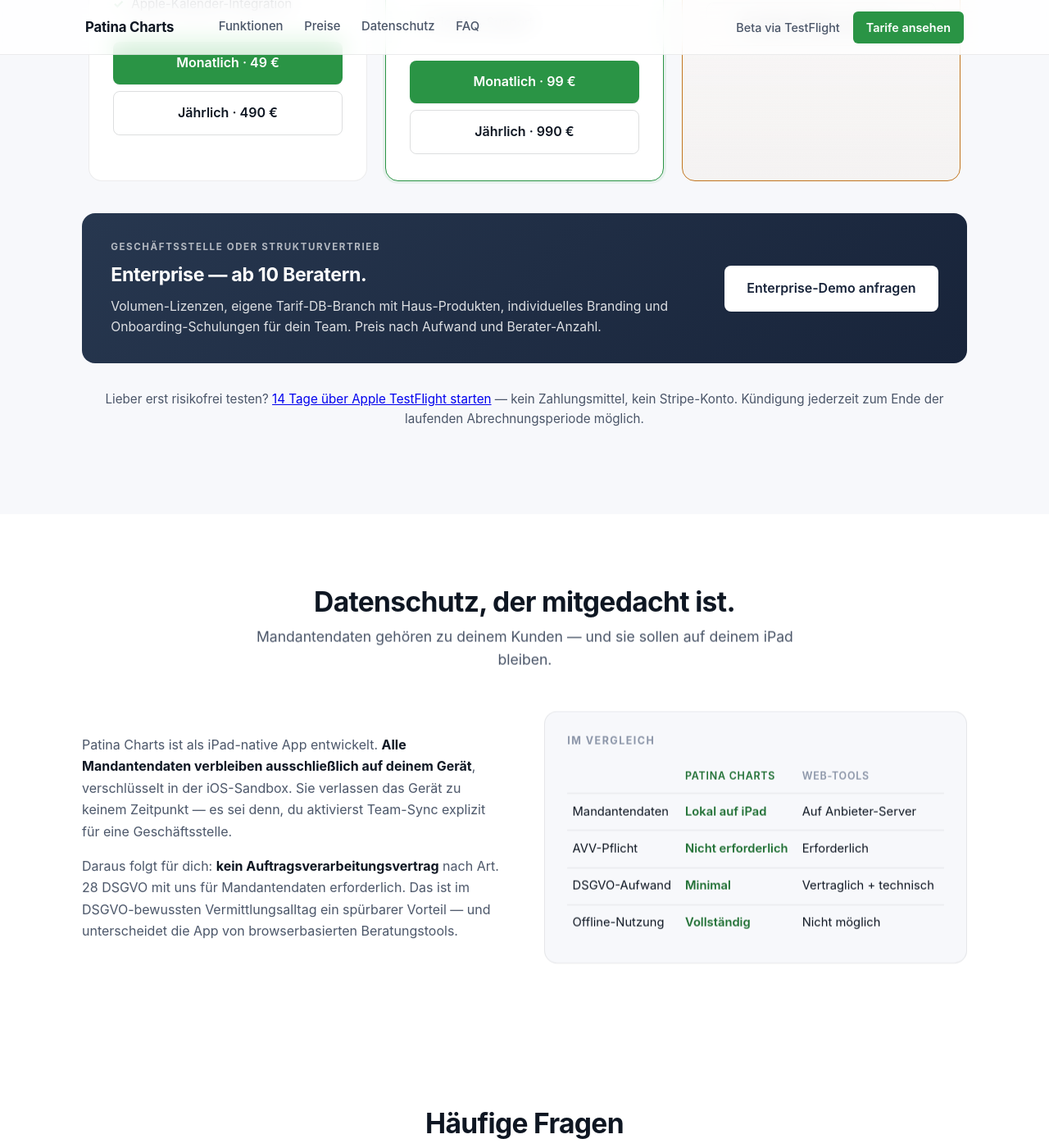
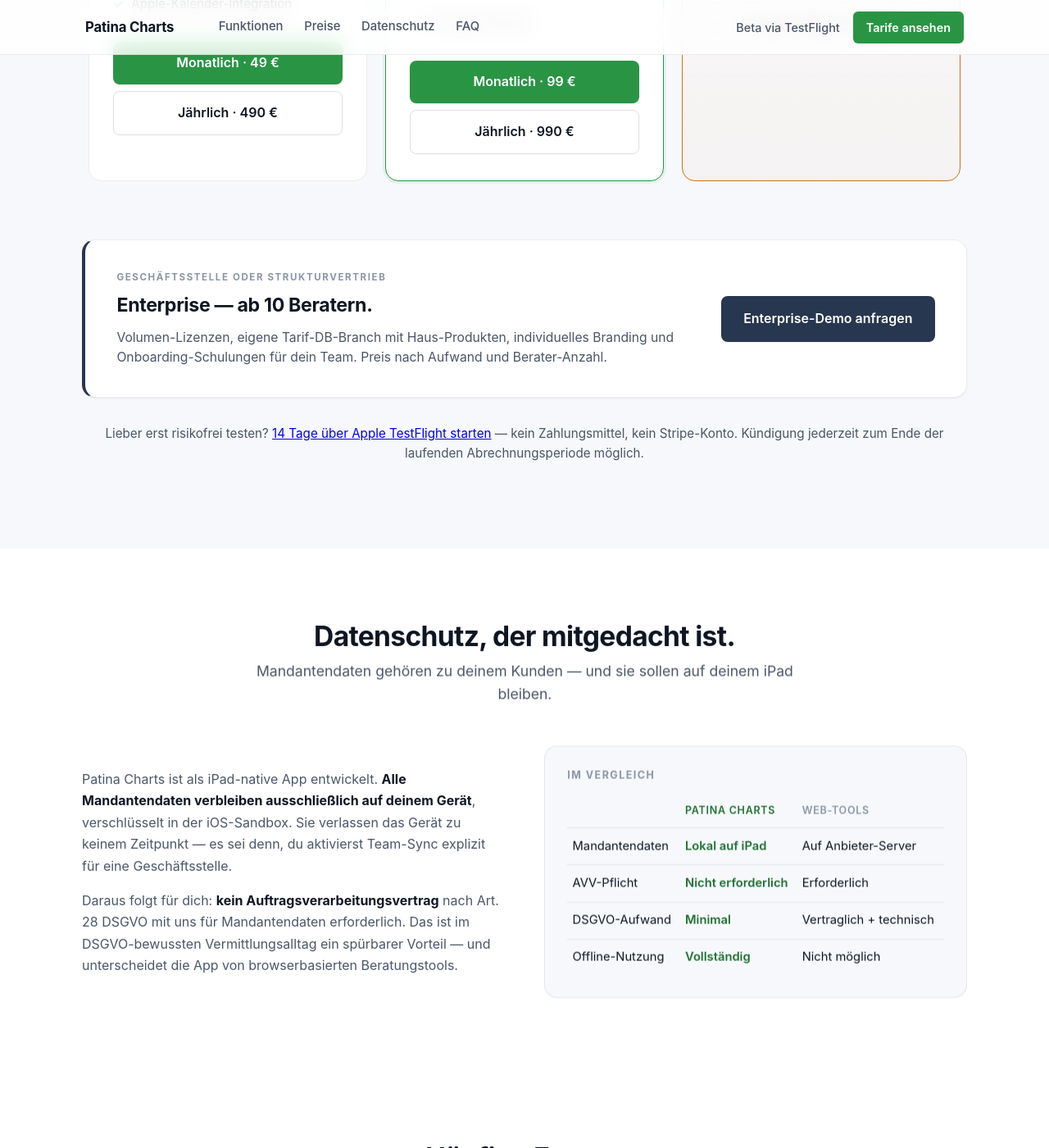
Before and after one commit to nyko073006/patina-charts-website, a Jekyll site: the page built from index.md, in a window 1280 px wide and 1400 px high, scrolled down 3571 px. Shown: the whole window at 82% size. Built offline with Jekyll 4.4.1, drawn with Linux system fonts in a browser that asks for light colours.

Commit message:
style: Enterprise-Tile heller, mehr Abstand, navy Akzent-Streifen

```diff
--- a/assets/css/style.scss
+++ b/assets/css/style.scss
@@ -754,13 +754,26 @@
 .enterprise-banner {
   display: grid;
   grid-template-columns: 1fr auto;
-  gap: 2rem;
+  gap: 2.5rem;
   align-items: center;
-  margin-top: 2.5rem;
-  padding: 2rem 2.2rem;
-  background: linear-gradient(135deg, var(--primary), var(--primary-deep));
+  margin-top: 4.5rem;
+  padding: 2.2rem 2.4rem;
+  background-color: var(--paper);
+  border: 1px solid var(--rule);
+  border-left: 4px solid var(--primary);
   border-radius: var(--radius-lg);
-  color: #FFFFFF;
+  box-shadow: var(--shadow-sm);
+  transition: box-shadow 0.18s ease, border-color 0.18s ease;
+}
+
+.enterprise-banner:hover {
+  box-shadow: var(--shadow-md);
+  border-color: var(--rule-strong);
+  border-left-color: var(--primary);
+}
+
+@media (prefers-color-scheme: dark) {
+  .enterprise-banner { background-color: var(--paper-2); }
 }
 
 .enterprise-eyebrow {
@@ -768,20 +781,20 @@
   font-weight: 700;
   letter-spacing: 0.14em;
   text-transform: uppercase;
-  color: rgba(255, 255, 255, 0.65);
-  margin-bottom: 0.4rem;
+  color: var(--ink-3);
+  margin-bottom: 0.45rem;
 }
 
 .enterprise-banner h3 {
-  color: #FFFFFF;
+  color: var(--ink);
   font-size: 1.45rem;
   font-weight: 700;
-  margin: 0 0 0.5rem;
+  margin: 0 0 0.55rem;
   letter-spacing: -0.015em;
 }
 
 .enterprise-banner p {
-  color: rgba(255, 255, 255, 0.85);
+  color: var(--ink-2);
   margin: 0;
   font-size: 0.98rem;
   line-height: 1.55;
@@ -789,21 +802,22 @@
 }
 
 .enterprise-banner .btn-primary {
-  background-color: #FFFFFF;
-  color: var(--primary-deep);
+  background-color: var(--primary);
+  color: #FFFFFF;
   white-space: nowrap;
+  padding: 0.95rem 1.7rem;
 }
 
 .enterprise-banner .btn-primary:hover {
-  background-color: var(--paper-3);
-  color: var(--primary-deep);
+  background-color: var(--primary-deep);
 }
 
 @media (max-width: 720px) {
   .enterprise-banner {
     grid-template-columns: 1fr;
     gap: 1.4rem;
-    padding: 1.6rem 1.6rem;
+    padding: 1.7rem 1.6rem;
+    margin-top: 3rem;
   }
   .enterprise-banner .btn-primary {
     width: 100%;
```
